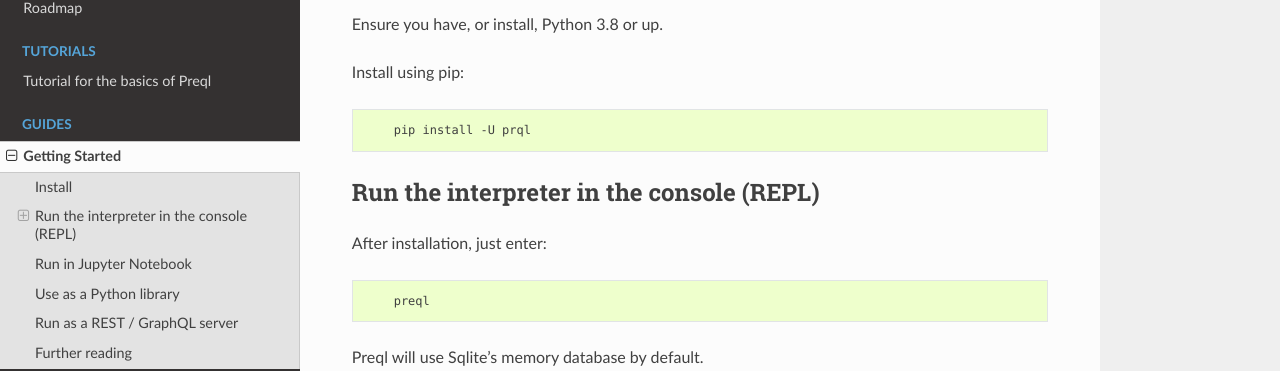
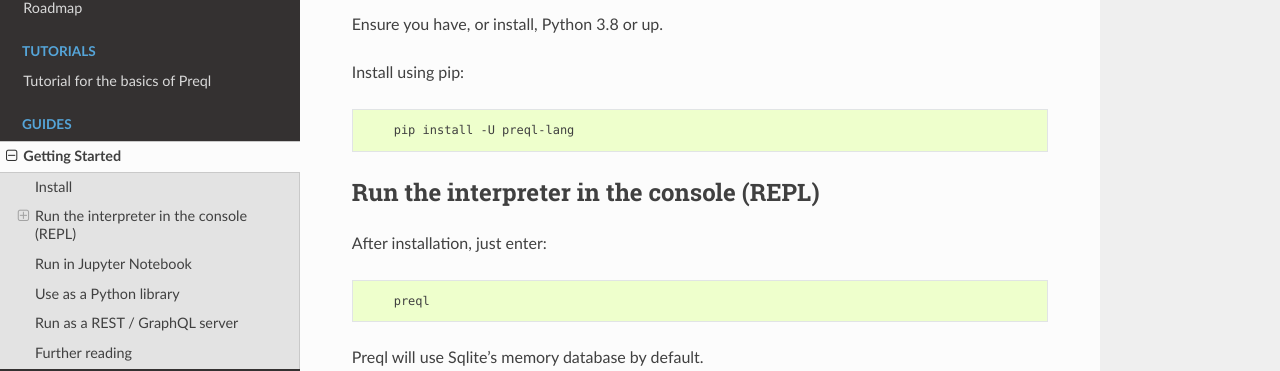
Before and after one commit to erezsh/Preql, a Sphinx documentation site: the page built from docs/getting-started.md, in a window 1280 px wide and 900 px high. Shown: the part 203-574 px from the top of the window. Built offline with Sphinx 7.4.7 and the Read the Docs theme 2.0.0, drawn with Linux system fonts in a browser that asks for light colours.

Commit message:
Switch pip to preql-lang, bump version

````diff
--- a/docs/getting-started.md
+++ b/docs/getting-started.md
@@ -7,7 +7,7 @@
 Install using pip:
 
 ```sh
-    pip install -U prql
+    pip install -U preql-lang
 ```
 
 ## Run the interpreter in the console (REPL)
--- a/preql/__init__.py
+++ b/preql/__init__.py
@@ -5,4 +5,4 @@
 
 # import importlib.metadata as importlib_metadata
 # __version__ = importlib_metadata.version("prql")
-__version__ = "0.1.12"
+__version__ = "0.1.15"
--- a/pyproject.toml
+++ b/pyproject.toml
@@ -1,6 +1,6 @@
 [tool.poetry]
-name = "prql"
-version = "0.1.12"
+name = "preql-lang"
+version = "0.1.15"
 description = "An interpreted relational query language that compiles to SQL"
 authors = ["Erez Shin <erezshin@gmail.com>"]
 license = "Interface-Protection Clause + MIT"
@@ -30,7 +30,7 @@
 tqdm = "*"
 prompt-toolkit = "*"
 pygments = "*"
-rich = "*"
+rich = "^9.5.1"
 
 psycopg2 = { version = "*", optional = true }
 mysqlclient = { version = "*", optional = true }
````
Also changed, not shown: README.md (+1 -1 lines), docs/tutorial.md (+1 -1 lines).
